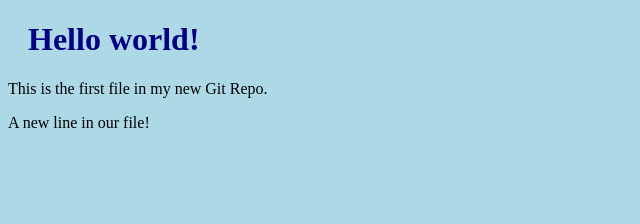
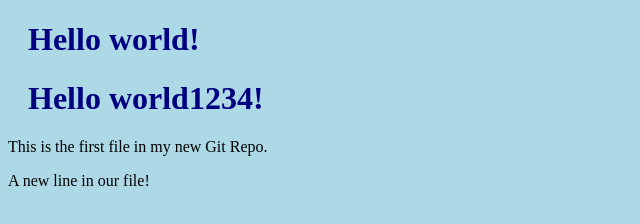
Before and after one commit to pranalipp/myNewRepos, a plain HTML site: page index.html in a window 1280 px wide. Shown: the whole page, without its empty margins (0-640 px from the left). Drawn offline with Linux system fonts and the light colour scheme.

Commit message:
Update index.html

```diff
--- a/index.html
+++ b/index.html
@@ -7,6 +7,7 @@
 <body>
 
 <h1>Hello world!</h1>
+  <h1>Hello world1234!</h1>
 <p>This is the first file in my new Git Repo.</p>
 <p>A new line in our file!</p>
 </body>
```
